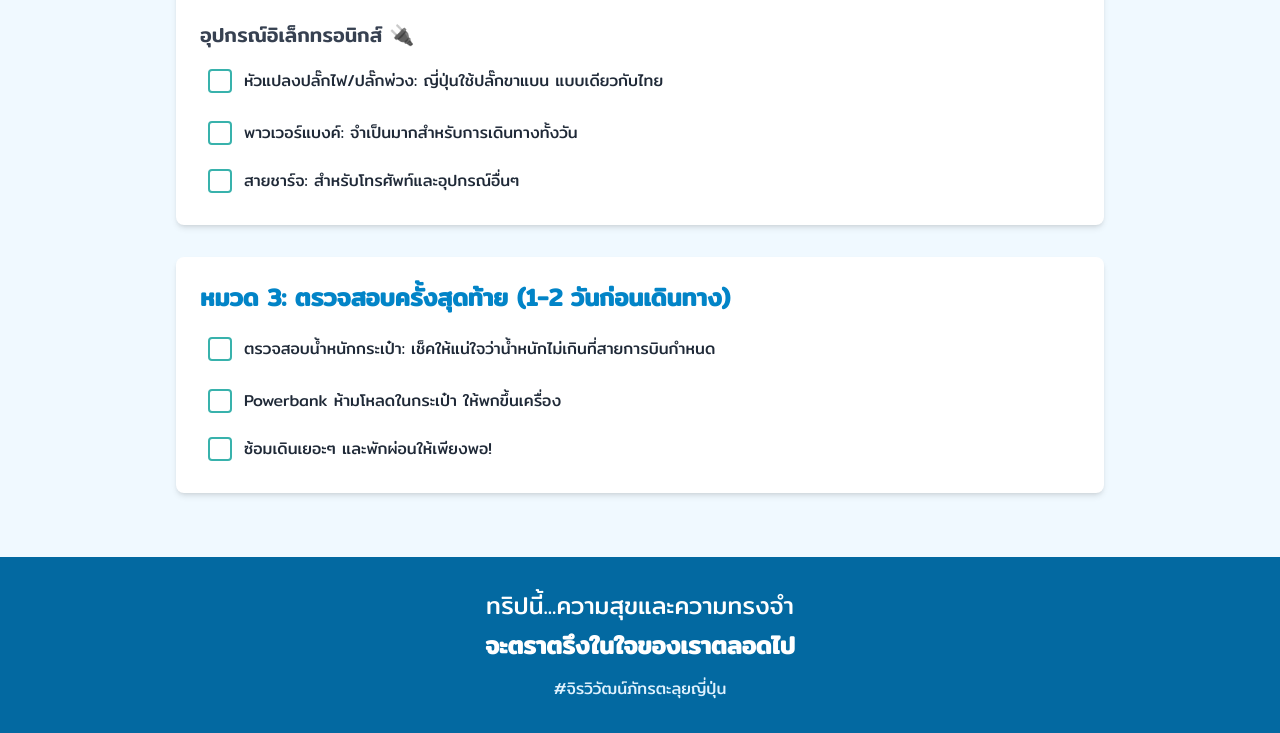
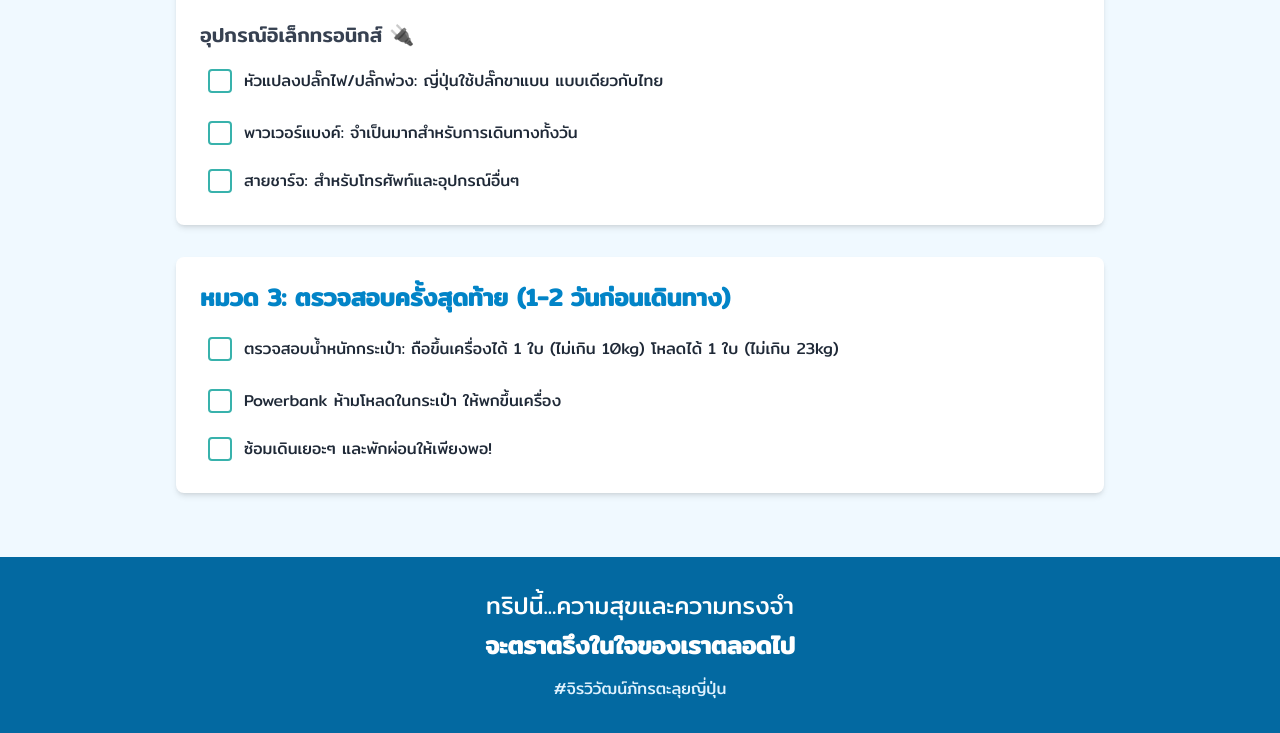
Before and after one commit to bank2u/japantrip-2025, a website: page checklist.html in a window 1280 px wide. Shown: the part 1611-2344 px from the top of the page. Drawn offline with nearby package versions, Linux system fonts and the light colour scheme.

Commit message:
update typo checklist

```diff
--- a/checklist.html
+++ b/checklist.html
@@ -130,7 +130,7 @@
                 <div class="space-y-2">
                     <div class="checklist-item">
                         <input type="checkbox" id="check_luggage_weight">
-                        <label for="check_luggage_weight">ตรวจสอบน้ำหนักกระเป๋า: เช็คให้แน่ใจว่าน้ำหนักไม่เกินที่สายการบินกำหนด</label>
+                        <label for="check_luggage_weight">ตรวจสอบน้ำหนักกระเป๋า: ถือขึ้นเครื่องได้ 1 ใบ (ไม่เกิน 10kg) โหลดได้ 1 ใบ (ไม่เกิน 23kg)</label>
                     </div>
                     <div class="checklist-item">
                         <input type="checkbox" id="hand_carry_bag">
```
